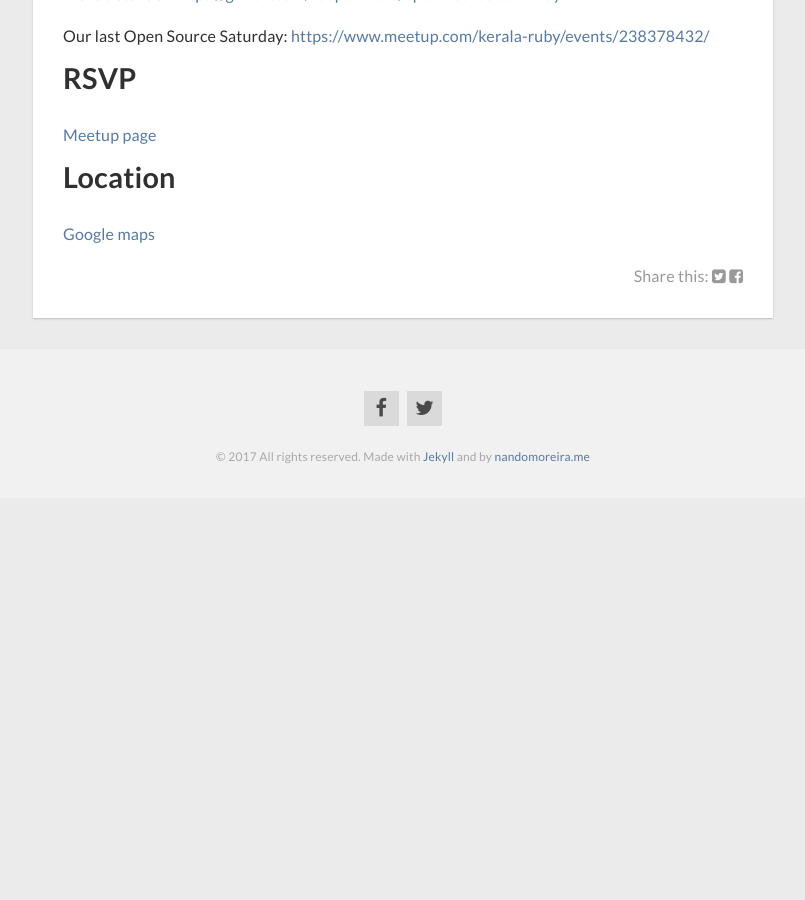
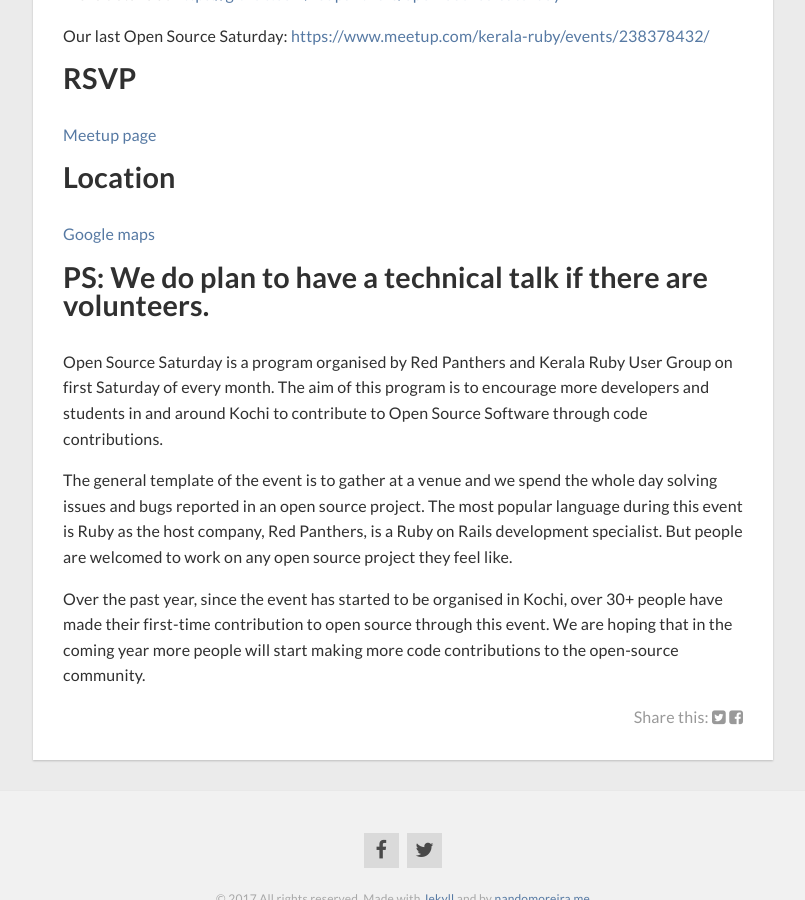
Before and after one commit to vishnu-vv/events, a Jekyll site: the page built from _posts/2017-05-06-open-source-saturday-may-2017.md, in a window 1280 px wide and 900 px high, scrolled down 852 px. Shown: the whole window, without its empty margins (237-1042 px from the left). Built offline with Jekyll 4.4.1, drawn with Linux system fonts in a browser that asks for light colours; nearby versions of some CDN libraries; comment, search, counter and statistics services are not loaded; before the commit the page ends 1350 px from its top, so only the background shows below that.

Commit message:
Add more details to the OSS may 2017 page

```diff
--- a/_posts/2017-05-06-open-source-saturday-may-2017.md
+++ b/_posts/2017-05-06-open-source-saturday-may-2017.md
@@ -44,3 +44,12 @@ RSVP
 Location
 ---------
 [Google maps](https://goo.gl/maps/nyFryv4r6xQ2)
+
+PS: We do plan to have a technical talk if there are volunteers.
+-----------------------------------------------------------------
+
+Open Source Saturday is a program organised by Red Panthers and Kerala Ruby User Group on first Saturday of every month. The aim of this program is to encourage more developers and students in and around Kochi to contribute to Open Source Software through code contributions.
+
+The general template of the event is to gather at a venue and we spend the whole day solving issues and bugs reported in an open source project. The most popular language during this event is Ruby as the host company, Red Panthers, is a Ruby on Rails development specialist. But people are welcomed to work on any open source project they feel like.
+
+Over the past year, since the event has started to be organised in Kochi, over 30+ people have made their first-time contribution to open source through this event. We are hoping that in the coming year more people will start making more code contributions to the open-source community.
```
